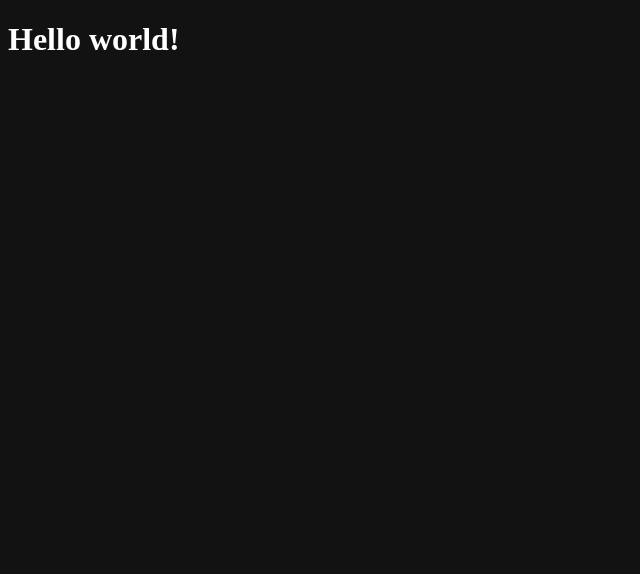
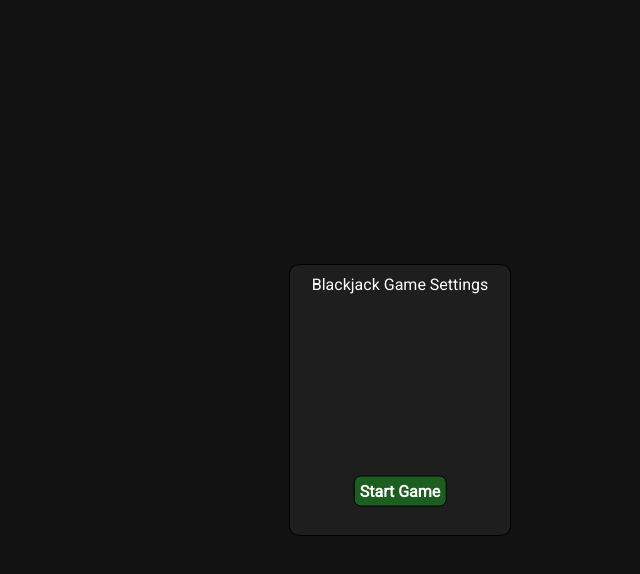
Before and after one commit to Lnrsx/blackjack-game, an Electron app: page app/index.html in a window 800 px wide. Shown: the whole page, without its empty margins (0-640 px from the left). Drawn offline with Linux system fonts and the light colour scheme.

Commit message:
Added initial landing page

```diff
--- a/app/index.css
+++ b/app/index.css
@@ -1,16 +1,67 @@
+@import url('https://fonts.googleapis.com/css2?family=Roboto:ital,wght@0,300;0,400;1,100&display=swap');
+
 :root {
+
+    /* Theme */
     --background: #121212;
+    --foreground: #1e1e1e;
+    --border-colour: #000000;
     --text-color: #ffffff;
     --high-text-emphasis: 100%;
     --medium-text-emphasis: 60%;
+    font-family: 'Roboto', sans-serif;
 
     --green-300: #81C784;
     --green-400: #66BB6A;
     --green-500: #4CAF50;
     --green-600: #43A047;
+    --green-900: #1B5E20;
 }
 
 body {
     background-color: var(--background);
     color: var(--text-color);
 }
+
+.tile {
+    background-color: var(--foreground);
+    border: var(--border-colour) 1px solid;
+    border-radius: 10px;
+    padding: 10px;
+}
+
+.begin-game-tile {
+    position: absolute;
+    top: 50%;
+    left: 50%;
+    transform: translate(-50%, -50%);
+    width: 200px;
+    height: 250px;
+    text-align: center;
+}
+
+.begin-game-button {
+    position: absolute;
+    background-color: var(--green-900);
+    padding: 5px;
+    border-radius: 7px;
+    border: var(--border-colour) 1px solid;
+    bottom: 5%;
+    left: 50%;
+    transform: translate(-50%, -50%);
+    cursor: pointer;
+
+    -moz-user-select: -moz-none;
+    -khtml-user-select: none;
+    -webkit-user-select: none;
+    -ms-user-select: none;
+    user-select: none;
+}
+
+.begin-game-button:hover {
+    background-color: var(--green-600)
+}
+
+.begin-game-button:active {
+    background-color: var(--green-500);
+}
--- a/app/index.html
+++ b/app/index.html
@@ -5,9 +5,10 @@
     <!-- https://developer.mozilla.org/en-US/docs/Web/HTTP/CSP -->
     <link href="index.css" rel="stylesheet">
   </head>
-  <body class="dark:bg-black">
-    <h1>
-        Hello world!
-    </h1>
+  <body>
+    <div class="tile begin-game-tile">
+        Blackjack Game Settings
+        <b tpye="button" class="begin-game-button">Start Game</b>
+    </div>
   </body>
 </html>
--- a/src/main.js
+++ b/src/main.js
@@ -11,8 +11,9 @@ function createWindow () {
         height: 600,
         webPreferences: {
             preload: path.join(__dirname, 'preload.js')
-          }
+        },
     })
+    win.setMenu(null)
     win.loadFile('app/index.html')
 
     // Open the DevTools
```
